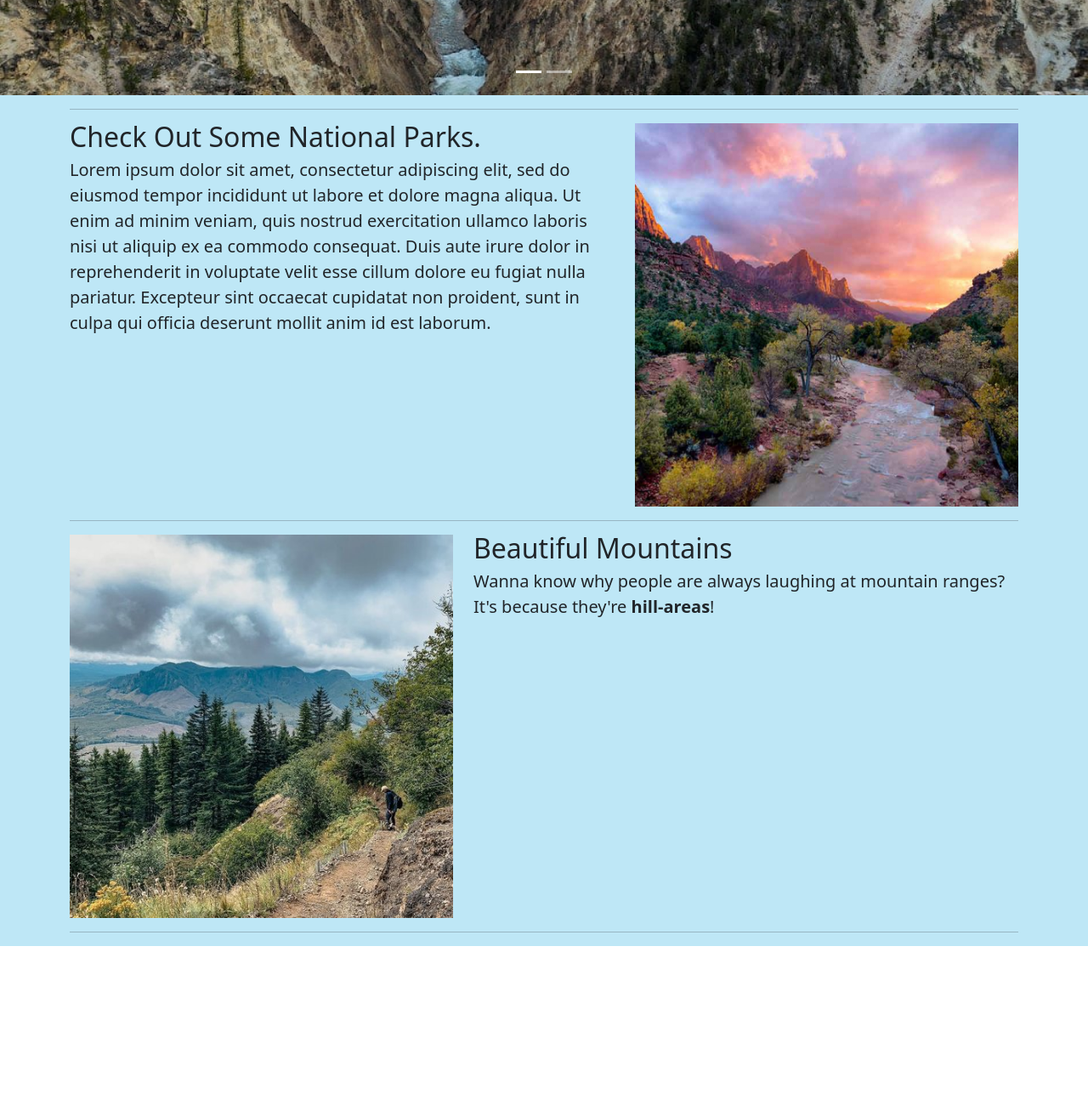
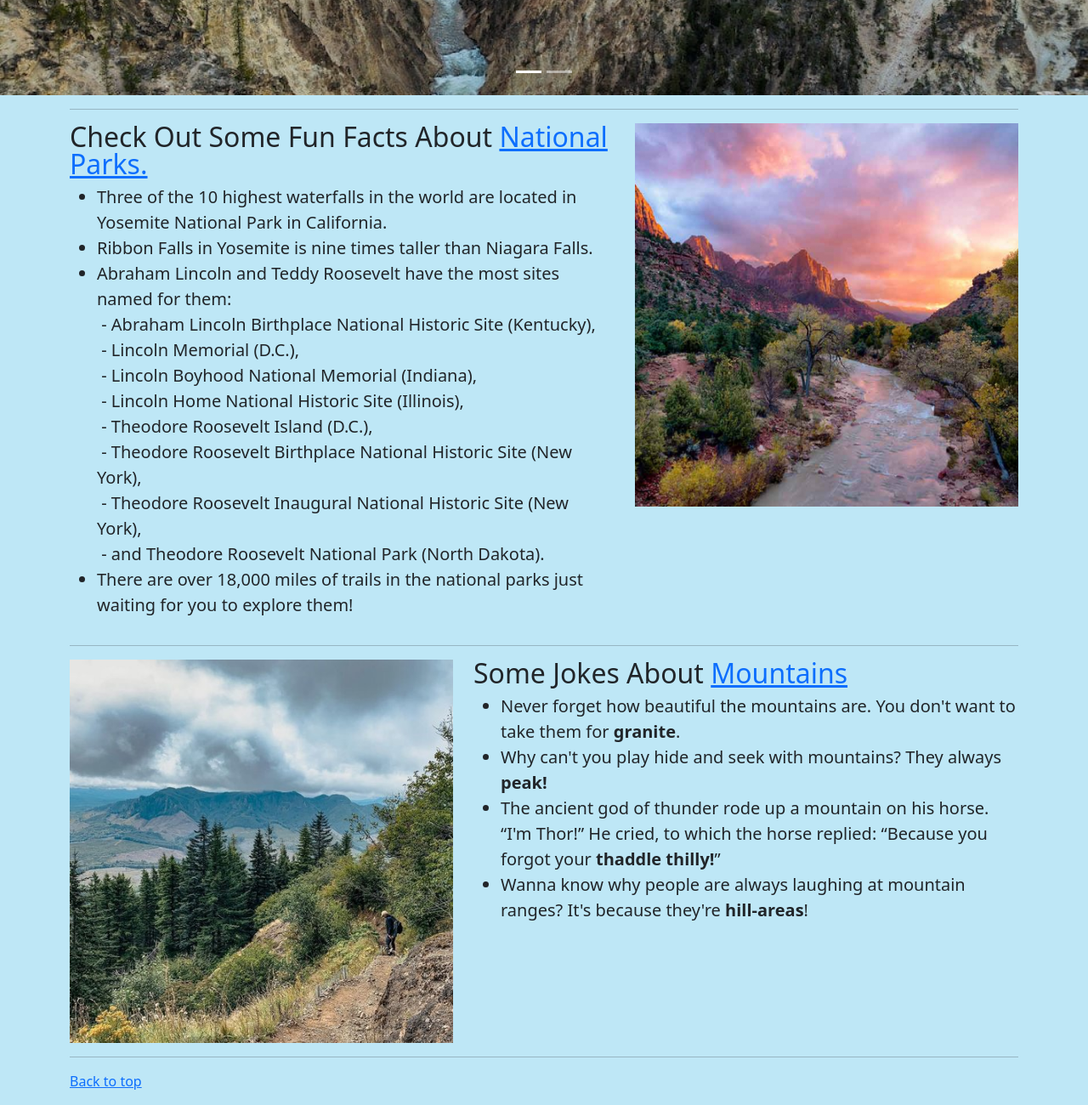
Before and after one commit to nereno96/EnjoyTheOutdoors, a plain HTML site: page index.html in a window 1280 px wide. Shown: the part 584-1884 px from the top of the page at 85% size. Before the commit the page ends 1697 px from the top, so only its background shows below. Drawn offline with nearby package versions, Linux system fonts and the light colour scheme.

Commit message:
added content to homepage

```diff
--- a/index.html
+++ b/index.html
@@ -7,7 +7,7 @@
     <link href="css/styles.css" rel="stylesheet">
     <link href="https://cdn.jsdelivr.net/npm/bootstrap@5.2.2/dist/css/bootstrap.min.css" rel="stylesheet" integrity="sha384-Zenh87qX5JnK2Jl0vWa8Ck2rdkQ2Bzep5IDxbcnCeuOxjzrPF/et3URy9Bv1WTRi" crossorigin="anonymous">
   </head>
-  <body>
+  <body style="background-color: #bee7f6;">
     <header>
         <nav class="navbar navbar-expand-lg navbar-light" style="background-color: #bee7f6;">
             <div class="container-fluid">
@@ -32,7 +32,7 @@
             </div>
           </nav>
     </header>
-    <main style="background-color: #bee7f6;">
+    <main>
       <div id="carouselWithIndicators" class="carousel slide" data-bs-ride="true">
         <div class="carousel-indicators">
           <button type="button" data-bs-target="#carouseWithIndicators" data-bs-slide-to="0" class="active" aria-current="true" aria-label="Slide 1"></button>
@@ -62,8 +62,21 @@
 
         <div class="row featurette">
           <div class="col-md-7">
-            <h2 class="featurette-heading fw-normal lh-1">Check Out Some National Parks.</h2>
-            <p class="lead">Lorem ipsum dolor sit amet, consectetur adipiscing elit, sed do eiusmod tempor incididunt ut labore et dolore magna aliqua. Ut enim ad minim veniam, quis nostrud exercitation ullamco laboris nisi ut aliquip ex ea commodo consequat. Duis aute irure dolor in reprehenderit in voluptate velit esse cillum dolore eu fugiat nulla pariatur. Excepteur sint occaecat cupidatat non proident, sunt in culpa qui officia deserunt mollit anim id est laborum.</p>
+            <h2 class="featurette-heading fw-normal lh-1">Check Out Some Fun Facts About <a href="parks.html">National Parks.</a></h2>
+            <ul class="lead">
+              <li>Three of the 10 highest waterfalls in the world are located in Yosemite National Park in California.</li>
+              <li>Ribbon Falls in Yosemite is nine times taller than Niagara Falls.</li>
+              <li>Abraham Lincoln and Teddy Roosevelt have the most sites named for them:
+                <br>&nbsp;- Abraham Lincoln Birthplace National Historic Site (Kentucky),
+                <br>&nbsp;- Lincoln Memorial (D.C.),
+                <br>&nbsp;- Lincoln Boyhood National Memorial (Indiana),
+                <br>&nbsp;- Lincoln Home National Historic Site (Illinois),
+                <br>&nbsp;- Theodore Roosevelt Island (D.C.),
+                <br>&nbsp;- Theodore Roosevelt Birthplace National Historic Site (New York),
+                <br>&nbsp;- Theodore Roosevelt Inaugural National Historic Site (New York),
+                <br>&nbsp;- and Theodore Roosevelt National Park (North Dakota).</li>
+              <li>There are over 18,000 miles of trails in the national parks just waiting for you to explore them!</li>
+            </ul>
           </div>
           <div class="col-md-5">
             <img src="images/National-Park-Featurette-500x500.jpeg" width="100%">
@@ -75,8 +88,13 @@
 
         <div class="row featurette">
           <div class="col-md-7 order-md-2">
-            <h2 class="featurette-heading fw-normal lh-1">Beautiful Mountains</h2>
-            <p class="lead">Wanna know why people are always laughing at mountain ranges? It's because they're <span class="fw-bold">hill-areas</span>!</p>
+            <h2 class="featurette-heading fw-normal lh-1">Some Jokes About <a href="mountains.html">Mountains</a></h2>
+            <ul class="lead">
+              <li>Never forget how beautiful the mountains are. You don't want to take them for <span class="fw-bold">granite</span>.</li>
+              <li>Why can't you play hide and seek with mountains? They always <span class="fw-bold">peak!</span></li>
+              <li>The ancient god of thunder rode up a mountain on his horse. “I'm Thor!” He cried, to which the horse replied: “Because you forgot your <span class="fw-bold">thaddle thilly!</span>”</li>
+              <li>Wanna know why people are always laughing at mountain ranges? It's because they're <span class="fw-bold">hill-areas</span>!</li>
+            </ul>
           </div>
           <div class="col-md-5 order-md-1">
             <img src="images/Mountain-Featurette-500x500.jpeg" width="100%">
@@ -94,8 +112,12 @@
         </div>
       </div>
     </main>
-    <footer>
-
+    <footer class="container">
+      <div class="row">
+        <div class="col">
+          <p><a href="#">Back to top</a></p>
+        </div>
+      </div>
     </footer>
     <script src="https://cdn.jsdelivr.net/npm/bootstrap@5.2.2/dist/js/bootstrap.bundle.min.js" integrity="sha384-OERcA2EqjJCMA+/3y+gxIOqMEjwtxJY7qPCqsdltbNJuaOe923+mo//f6V8Qbsw3" crossorigin="anonymous"></script>
   </body>
```
